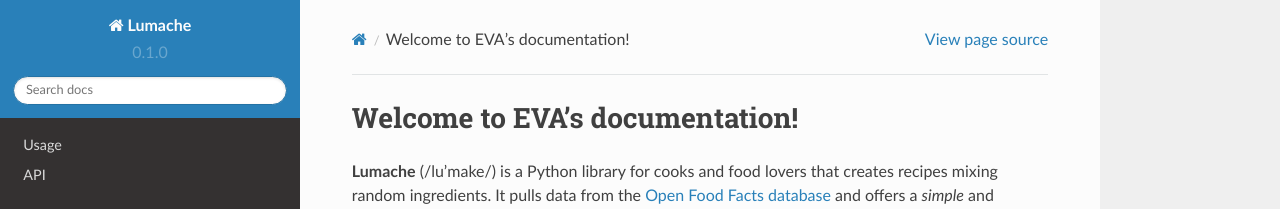
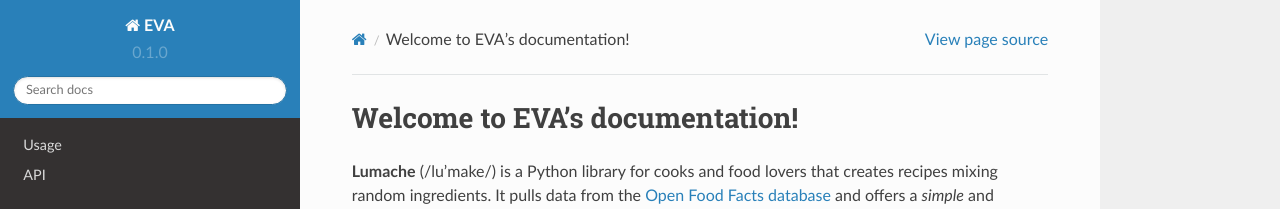
Before and after one commit to learoumazeilles/rtd-tutorial, a Sphinx documentation site: the page built from docs/source/index.rst, in a window 1280 px wide. Shown: the top 209 px of the page. Built offline with Sphinx 7.4.7 and the Read the Docs theme 2.0.0, drawn with Linux system fonts in a browser that asks for light colours.

Commit message:
Update conf.py

```diff
--- a/docs/source/conf.py
+++ b/docs/source/conf.py
@@ -2,7 +2,7 @@
 
 # -- Project information
 
-project = 'Lumache'
+project = 'EVA'
 copyright = '2021, Graziella'
 author = 'Graziella'
 
```
